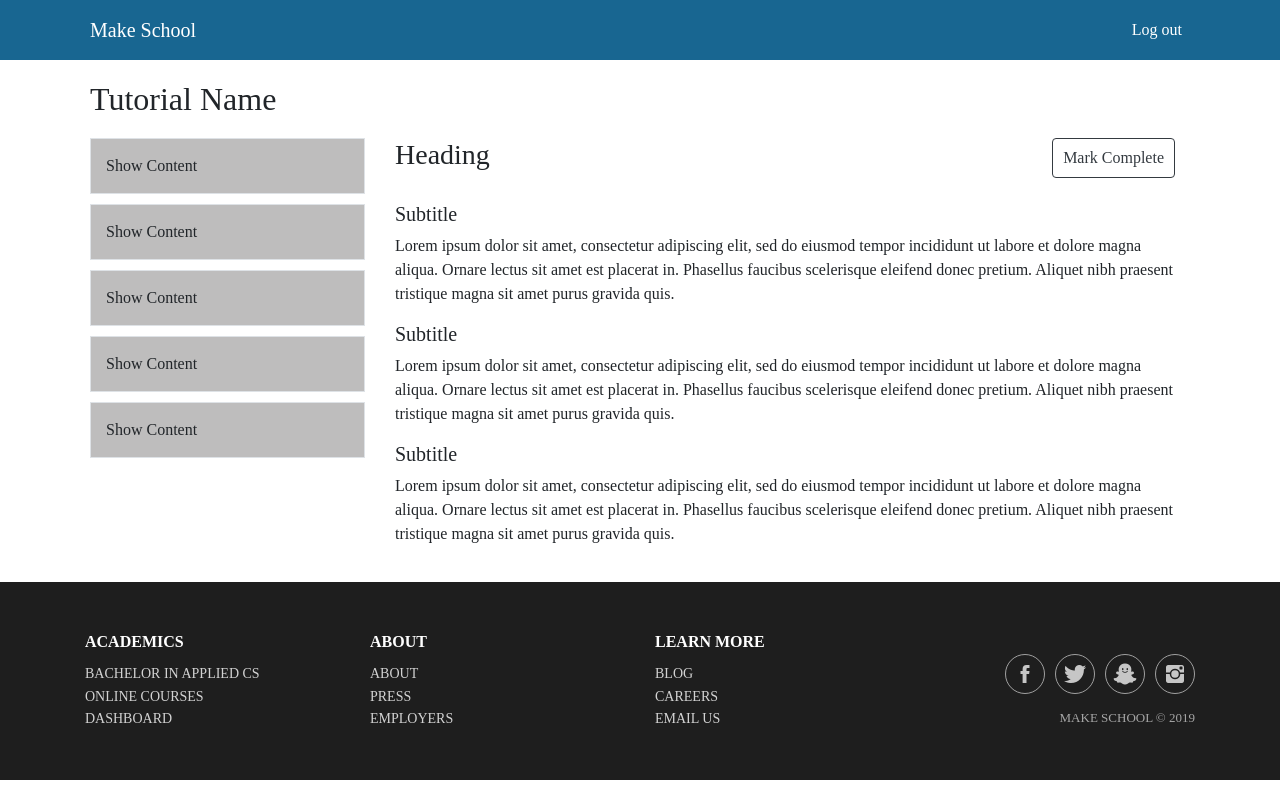
After one commit to TasfiaAddrita/make-school-academy-concept, a Django app: page /tutorial in a window 1280 px wide. The commit adds this page. Run offline with Django 3.2, Linux system fonts and the light colour scheme; some libraries are stand-ins or nearby versions.

Commit message:
started on tutorial template

```diff
--- a/static/css/style.css
+++ b/static/css/style.css
@@ -1,7 +1,9 @@
-.body {
-    font-family: 'Gothic A1', sans-serif;
+body {
+    /* font-family: 'Gothic A1', sans-serif; */
+    /* font-family: "Comic Sans MS", Times, serif; */
+    font-family: Proxima Nova, serif;
     font-weight: normal;
-    background-color:red;
+    /* background-color:red; */
 }
 
 .navbar {
@@ -18,7 +20,8 @@ a {
 .footer-clean {
     padding: 50px 0;
     background-color: #fff;
-    color: #4b4c4d
+    color: #4b4c4d;
+    text-transform: uppercase;
 }
 
 .footer-clean h3 {
@@ -115,6 +118,10 @@ a {
     padding:  0
 }
 
+.col-md-9 {
+    padding-left: 30px;
+}
+
 .card {
     margin: 10px 0
 }
--- a/templates/base.html
+++ b/templates/base.html
@@ -11,12 +11,13 @@
     <link rel="stylesheet" href="https://cdnjs.cloudflare.com/ajax/libs/ionicons/2.0.1/css/ionicons.min.css">
     <!-- CSS LINK -->
     {% load static %}
-    <link rel='stylesheet' href='{% static 'css/style.css' %}'>
+    <link rel='stylesheet' href="{% static 'css/style.css' %}">
 </head>
 
-<body style="font-family: 'Gothic A1', sans-serif;font-weight: normal;background-color:white;">
+<!-- <body style="font-family: 'Gothic A1', sans-serif;font-weight: normal;background-color:white;"> -->
+<body>
     <nav class="navbar navbar-light navbar-expand-md sticky-top">
-        <div class="container-fluid"><a class="navbar-brand" href="index.html" style="color: white;">Make School</a>
+        <div class="container-fluid"><a class="navbar-brand" href="/" style="color: white;">Make School</a>
             <div class="collapse navbar-collapse justify-content-end" id="navcol-1">
                 <ul class="nav navbar-nav">
                     <li class="nav-item" role="presentation"><a class="nav-link active" href="#"
--- /dev/null
+++ b/tutorials/templates/tutorials/tutorial.html
@@ -0,0 +1,120 @@
+{% extends "base.html" %}
+
+{% block content %}
+
+<!-- Start: 1 Row 1 Column -->
+<div>
+    <!-- <div class="container-fluid" style="padding: 0px 30px;"> -->
+    <h2>Tutorial Name</h2>
+    <!-- </div> -->
+</div>
+<!-- End: 1 Row 1 Column -->
+
+<!-- Start: Sidebar -->
+<!-- <div> -->
+<!-- <div class="container-fluid" style="padding: 0px 30px;margin: 0px;height: 100%;"> -->
+<div class="row"
+    style="margin: inherit;margin-right: inherit;margin-left: inherit;margin-bottom: 10px;margin-top: 20px;">
+    <!-- Start: Navigation (left) -->
+    <div class="col-md-3" style="padding: 0px;">
+        <div class="row" style="margin: inherit;width: 100%;margin-bottom: 10px;">
+            <div class="col" style="height: 100%;padding: 0px;">
+                <div style="width: 100%;"><a class="btn text-left border rounded-0" data-toggle="collapse"
+                        aria-expanded="false" aria-controls="collapse-1" href="#collapse-1" role="button"
+                        style="padding: 15px;width: 100%;background-color: #bebdbd;">Show Content</a>
+                    <div class="collapse" id="collapse-1" style="padding: 15px;padding-bottom: 0px;">
+                        <p style="margin: 0px;">Collapse content.</p>
+                        <p style="margin: 0px;">Collapse content.</p>
+                        <p style="margin: 0px;">Collapse content.</p>
+                    </div>
+                </div>
+            </div>
+        </div>
+        <div class="row" style="margin: inherit;width: 100%;margin-bottom: 10px;">
+            <div class="col" style="height: 100%;padding: 0px;">
+                <div style="width: 100%;"><a class="btn text-left border rounded-0" data-toggle="collapse"
+                        aria-expanded="false" aria-controls="collapse-2" href="#collapse-2" role="button"
+                        style="padding: 15px;width: 100%;background-color: #bebdbd;">Show Content</a>
+                    <div class="collapse" id="collapse-2" style="padding: 15px;">
+                        <p style="margin: 0px;">Collapse content.</p>
+                        <p style="margin: 0px;">Collapse content.</p>
+                        <p style="margin: 0px;">Collapse content.</p>
+                    </div>
+                </div>
+            </div>
+        </div>
+        <div class="row" style="margin: inherit;width: 100%;margin-bottom: 10px;">
+            <div class="col" style="height: 100%;padding: 0px;">
+                <div style="width: 100%;"><a class="btn text-left border rounded-0" data-toggle="collapse"
+                        aria-expanded="false" aria-controls="collapse-3" href="#collapse-3" role="button"
+                        style="padding: 15px;width: 100%;background-color: #bebdbd;">Show Content</a>
+                    <div class="collapse" id="collapse-3" style="padding: 15px;">
+                        <p style="margin: 0px;">Collapse content.</p>
+                        <p style="margin: 0px;">Collapse content.</p>
+                        <p style="margin: 0px;">Collapse content.</p>
+                    </div>
+                </div>
+            </div>
+        </div>
+        <div class="row" style="margin: inherit;width: 100%;margin-bottom: 10px;">
+            <div class="col" style="height: 100%;padding: 0px;">
+                <div style="width: 100%;"><a class="btn text-left border rounded-0" data-toggle="collapse"
+                        aria-expanded="false" aria-controls="collapse-4" href="#collapse-4" role="button"
+                        style="padding: 15px;width: 100%;background-color: #bebdbd;">Show Content</a>
+                    <div class="collapse" id="collapse-4" style="padding: 15px;">
+                        <p style="margin: 0px;">Collapse content.</p>
+                        <p style="margin: 0px;">Collapse content.</p>
+                        <p style="margin: 0px;">Collapse content.</p>
+                    </div>
+                </div>
+            </div>
+        </div>
+        <div class="row" style="margin: inherit;width: 100%;margin-bottom: 10px;">
+            <div class="col" style="height: 100%;padding: 0px;">
+                <div style="width: 100%;"><a class="btn text-left border rounded-0" data-toggle="collapse"
+                        aria-expanded="false" aria-controls="collapse-5" href="#collapse-5" role="button"
+                        style="padding: 15px;width: 100%;background-color: #bebdbd;">Show Content</a>
+                    <div class="collapse" id="collapse-5" style="padding: 15px;">
+                        <p style="margin: 0px;">Collapse content.</p>
+                        <p style="margin: 0px;">Collapse content.</p>
+                        <p style="margin: 0px;">Collapse content.</p>
+                    </div>
+                </div>
+            </div>
+        </div>
+    </div>
+    <!-- </div> -->
+    <!-- End: Navigation (left) -->
+    <!-- Start: Content (right) -->
+    <div class="col-md-9">
+        <div class="row">
+            <div class="col">
+                <h3 class="d-inline-flex" style="padding: 0;margin-bottom: 30px;">Heading</h3>
+            </div>
+            <div class="col d-flex d-lg-flex justify-content-lg-end" style="padding: 0px;"><button
+                    class="btn btn-outline-dark" type="button"
+                    style="margin-top: 0px;padding: 5px 10px;height: 40px;margin-right: 15px;">Mark
+                    Complete</button></div>
+        </div>
+        <h5 style="padding: 0;">Subtitle</h5>
+        <p>Lorem ipsum dolor sit amet, consectetur adipiscing elit, sed do eiusmod tempor incididunt ut labore et
+            dolore magna aliqua. Ornare lectus sit amet est placerat in. Phasellus faucibus scelerisque eleifend
+            donec pretium. Aliquet nibh praesent
+            tristique magna sit amet purus gravida quis.</p>
+        <h5 style="padding: 0;">Subtitle</h5>
+        <p>Lorem ipsum dolor sit amet, consectetur adipiscing elit, sed do eiusmod tempor incididunt ut labore et
+            dolore magna aliqua. Ornare lectus sit amet est placerat in. Phasellus faucibus scelerisque eleifend
+            donec pretium. Aliquet nibh praesent
+            tristique magna sit amet purus gravida quis.</p>
+        <h5 style="padding: 0;">Subtitle</h5>
+        <p>Lorem ipsum dolor sit amet, consectetur adipiscing elit, sed do eiusmod tempor incididunt ut labore et
+            dolore magna aliqua. Ornare lectus sit amet est placerat in. Phasellus faucibus scelerisque eleifend
+            donec pretium. Aliquet nibh praesent
+            tristique magna sit amet purus gravida quis.</p>
+    </div>
+    <!-- End: Content (right) -->
+</div>
+<!-- </div> -->
+<!-- End: Sidebar -->
+
+{% endblock %}
--- a/tutorials/urls.py
+++ b/tutorials/urls.py
@@ -7,4 +7,5 @@ urlpatterns = [
 
     # http://localhost:5000/
     path('', views.homepage, name='homepage'),
+    path('tutorial', views.tutorialpage, name='tutorialpage')
 ]
--- a/tutorials/views.py
+++ b/tutorials/views.py
@@ -12,3 +12,6 @@ def homepage(request):
     # template_name='tutorials/index.html'
 
     return render(request=request, template_name='tutorials/index.html', context={'tutorials': Tutorial.objects.all})
+
+def tutorialpage(request):
+    return render(request=request, template_name='tutorials/tutorial.html', context={'tutorials': Tutorial.objects.all})
```
Also changed, not shown: tutorials/templates/tutorials/index.html (+19 -0 lines), tutorials/templates/tutorials/partials/tutorial_card.html (added, +16 -0 lines).
